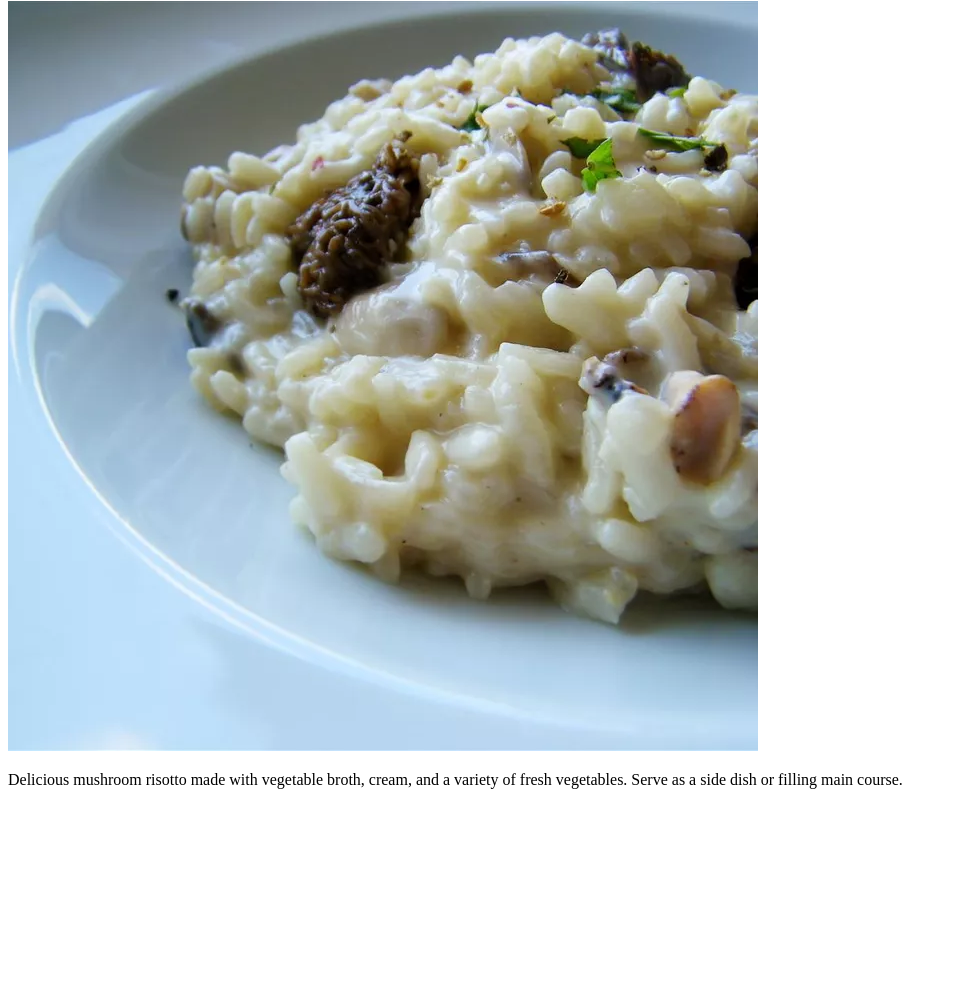
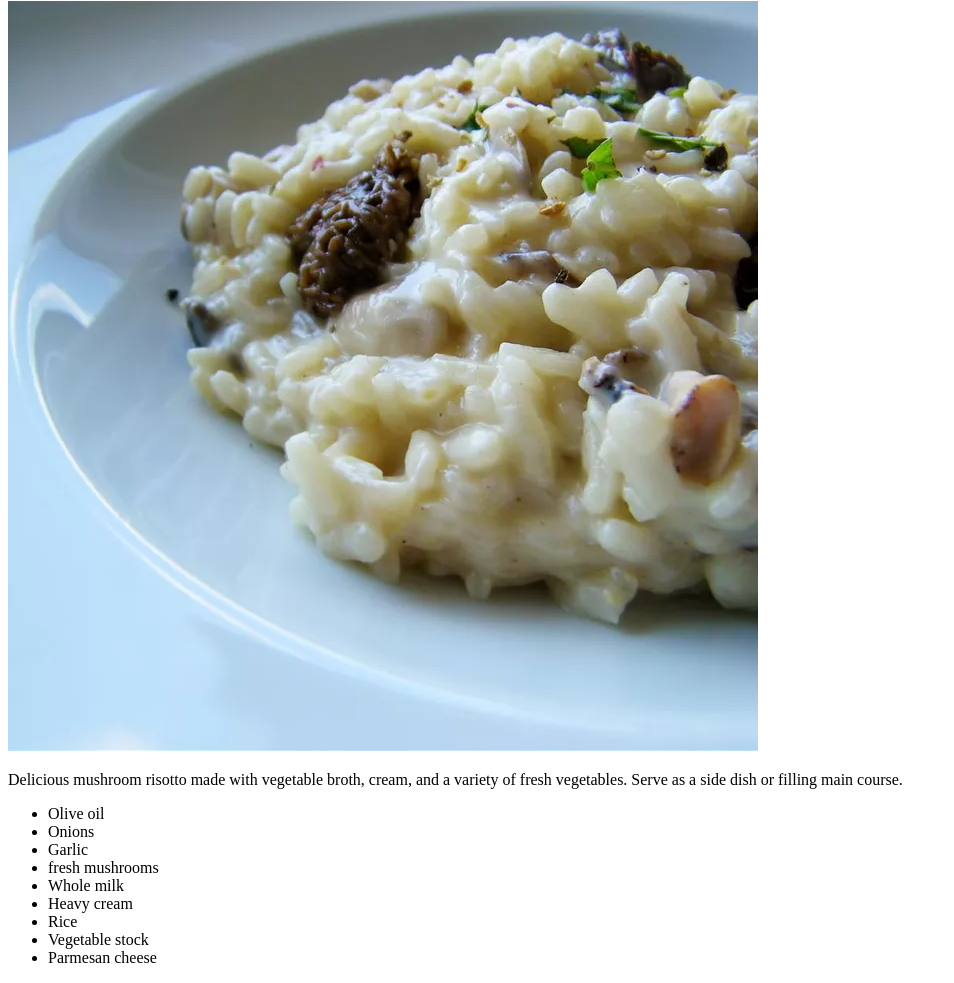
Before and after one commit to Sinthaz/odin-recipes, a plain HTML site: page recipes/risotto.html in a window 1280 px wide. Shown: the part 79-1062 px from the top of the page, without its empty margins (0-954 px from the left). Before the commit the page ends 884 px from the top, so only its background shows below. Drawn offline with Linux system fonts and the light colour scheme.

Commit message:
Add unordered list of risotto ingredients

```diff
--- a/recipes/risotto.html
+++ b/recipes/risotto.html
@@ -9,5 +9,17 @@
     <h1>Risotto</h1>
     <img src="../img/risotto.webp" alt="risotto">
     <p>Delicious mushroom risotto made with vegetable broth, cream, and a variety of fresh vegetables. Serve as a side dish or filling main course.</p>
+
+    <ul>
+        <li>Olive oil</li>
+        <li>Onions</li>
+        <li>Garlic</li>
+        <li>fresh mushrooms</li>
+        <li>Whole milk </li>
+        <li>Heavy cream</li>
+        <li>Rice</li>
+        <li>Vegetable stock</li>
+        <li>Parmesan cheese</li>
+    </ul>
 </body>
 </html>
```
